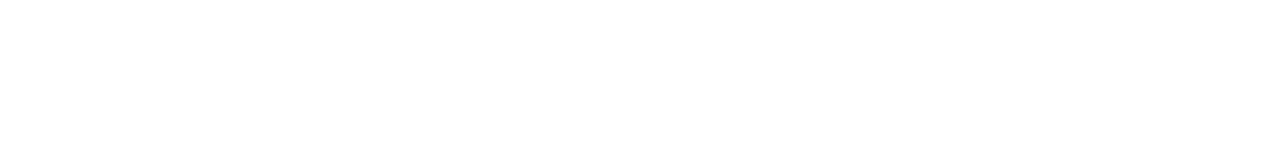
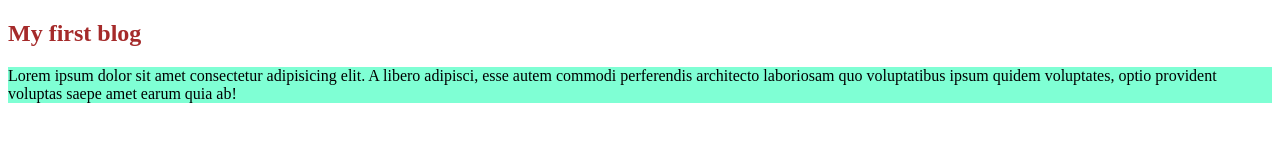
Before and after one commit to MaskuraBegum/my-first-github-repo, a plain HTML site: page index1.html in a window 1280 px wide. Drawn offline with Linux system fonts and the light colour scheme.

Commit message:
the first blog

```diff
--- a/index1.html
+++ b/index1.html
@@ -4,8 +4,10 @@
     <meta charset="UTF-8">
     <meta name="viewport" content="width=device-width, initial-scale=1.0">
     <title>My first github</title>
+    <link rel="stylesheet" href="styles/index1.css">
 </head>
 <body>
-
+    <h2>My first blog</h2>
+    <p>Lorem ipsum dolor sit amet consectetur adipisicing elit. A libero adipisci, esse autem commodi perferendis architecto laboriosam quo voluptatibus ipsum quidem voluptates, optio provident voluptas saepe amet earum quia ab!</p>
 </body>
 </html>
--- /dev/null
+++ b/styles/index1.css
@@ -0,0 +1,7 @@
+h2{
+    color:brown;
+
+}
+p{
+    background-color: aquamarine;
+}
```
